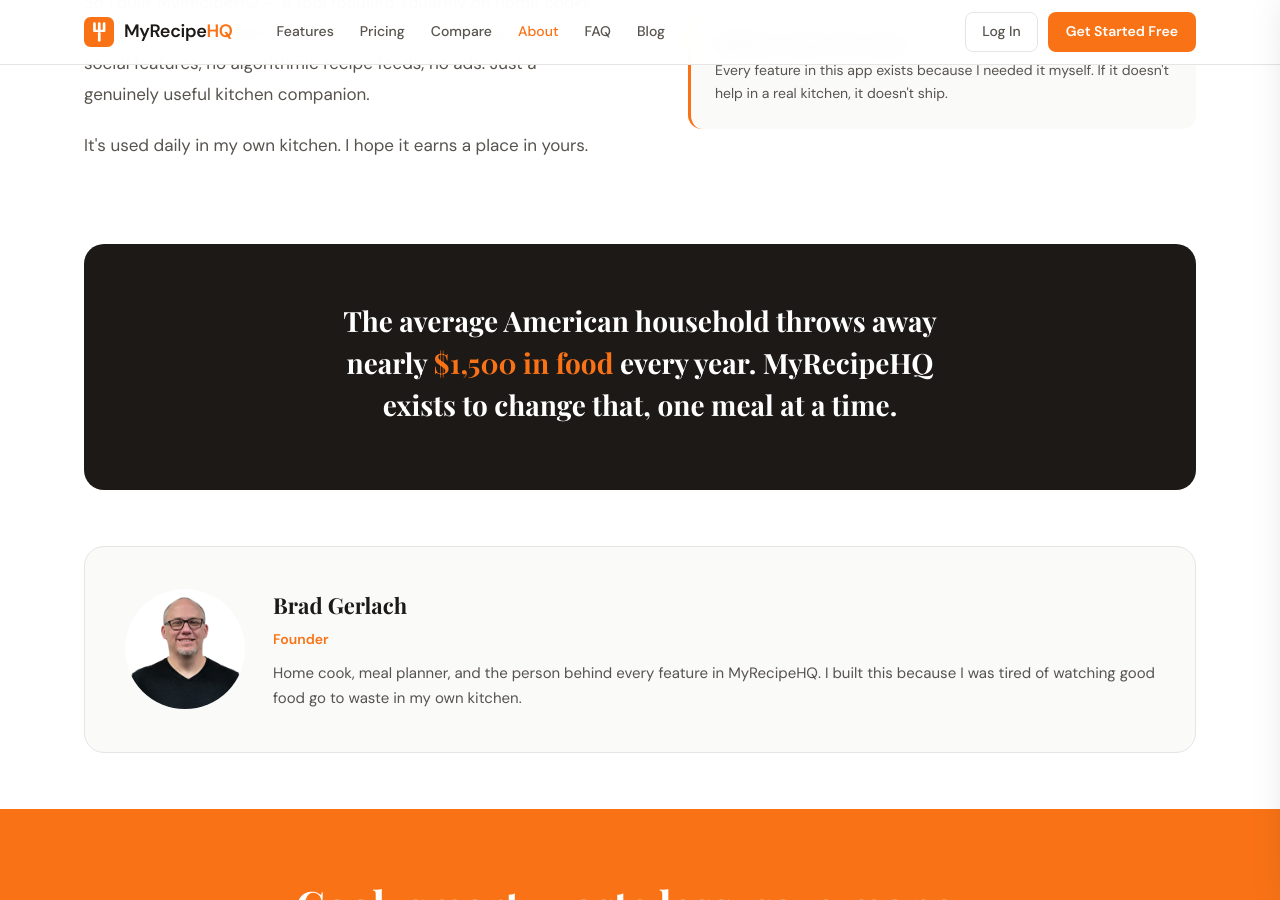
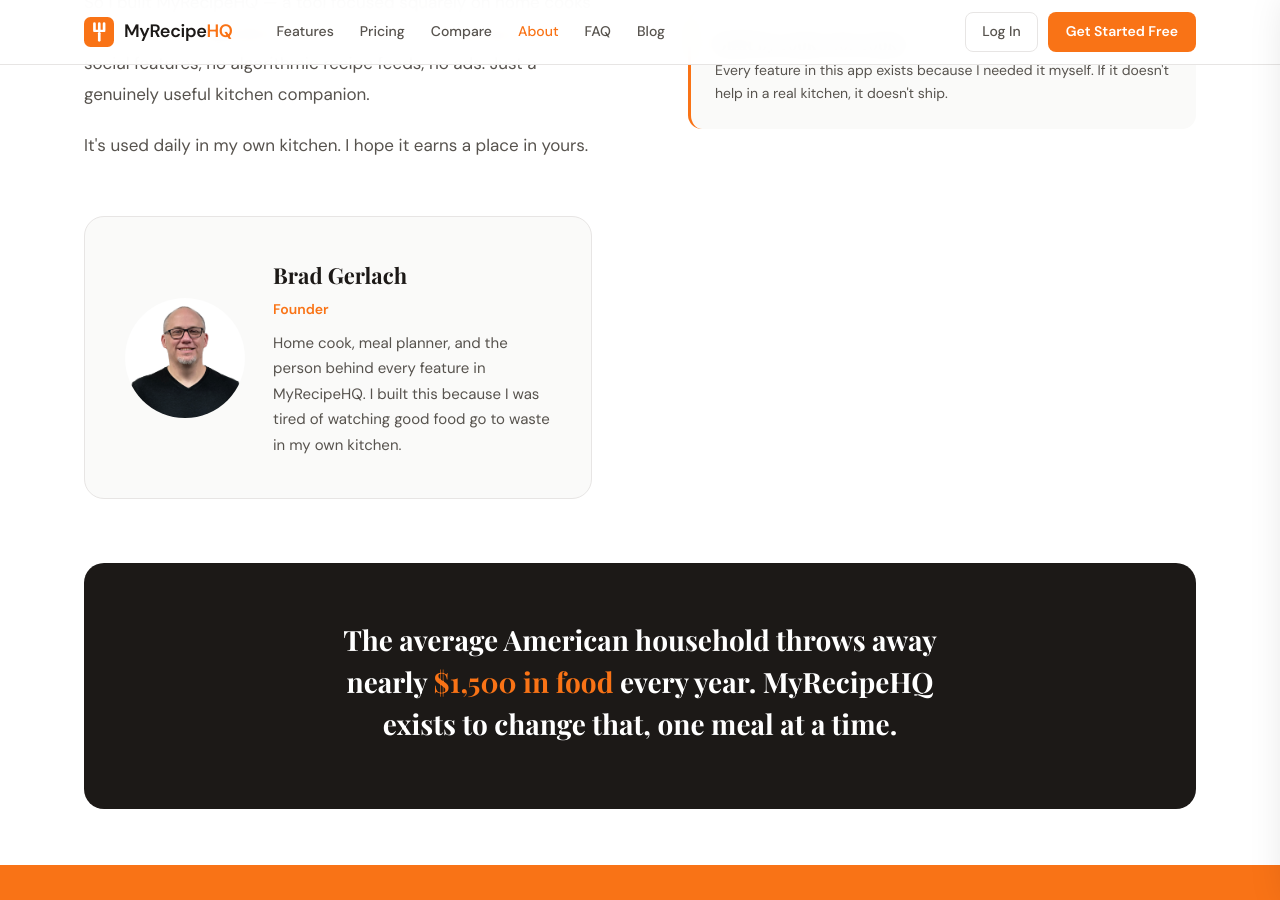
Before and after one commit to bgerlach463/recipehq-site, a Jekyll site: the page built from about/index.html, in a window 1280 px wide and 900 px high, scrolled down 744 px. Built offline with Jekyll 4.4.1, drawn with Linux system fonts in a browser that asks for light colours.

Commit message:
Move founder card up — below about story, above beliefs sidebar

```diff
--- a/about/index.html
+++ b/about/index.html
@@ -54,6 +54,16 @@
             <p>So I built MyRecipeHQ — a tool focused squarely on home cooks who buy fresh ingredients and care about not wasting them. No social features, no algorithmic recipe feeds, no ads. Just a genuinely useful kitchen companion.</p>
             <p>It's used daily in my own kitchen. I hope it earns a place in yours.</p>
           </div>
+
+          <!-- Founder -->
+          <div class="founder-card">
+            <img src="/images/brad-gerlach.jpg" alt="Brad Gerlach" class="founder-img">
+            <div>
+              <div style="font-family:var(--ff-head);font-size:22px;font-weight:700;color:var(--charcoal);margin-bottom:4px">Brad Gerlach</div>
+              <div style="font-size:14px;color:var(--orange);font-weight:600;margin-bottom:10px">Founder</div>
+              <p style="font-size:15px;color:var(--mid);line-height:1.7;margin:0">Home cook, meal planner, and the person behind every feature in MyRecipeHQ. I built this because I was tired of watching good food go to waste in my own kitchen.</p>
+            </div>
+          </div>
         </div>
         <div class="about-sidebar">
           <div style="font-size:13px;font-weight:700;letter-spacing:.08em;text-transform:uppercase;color:var(--muted);margin-bottom:20px">What I believe</div>
@@ -82,15 +92,6 @@
         <p>The average American household throws away nearly <span>$1,500 in food</span> every year. MyRecipeHQ exists to change that, one meal at a time.</p>
       </div>
 
-      <!-- Founder -->
-      <div class="founder-card">
-        <img src="/images/brad-gerlach.jpg" alt="Brad Gerlach" class="founder-img">
-        <div>
-          <div style="font-family:var(--ff-head);font-size:22px;font-weight:700;color:var(--charcoal);margin-bottom:4px">Brad Gerlach</div>
-          <div style="font-size:14px;color:var(--orange);font-weight:600;margin-bottom:10px">Founder</div>
-          <p style="font-size:15px;color:var(--mid);line-height:1.7;margin:0">Home cook, meal planner, and the person behind every feature in MyRecipeHQ. I built this because I was tired of watching good food go to waste in my own kitchen.</p>
-        </div>
-      </div>
     </div>
   </div>
 
```
